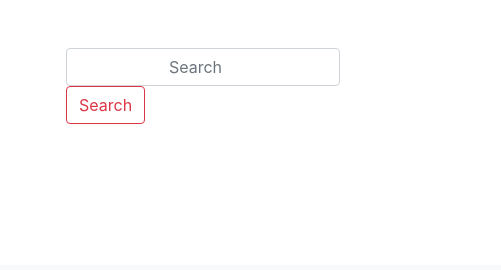
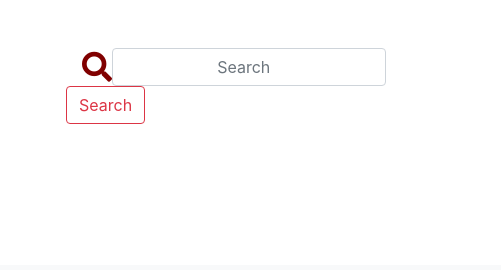
Before and after one commit to arjunregmi/spinalhouse, a plain HTML site: page index.html in a window 1280 px wide. Shown: the top 270 px of the page, 779-1280 px from the left. Drawn offline with nearby package versions, Linux system fonts and the light colour scheme.

Commit message:
uploaded website

```diff
--- a/index.html
+++ b/index.html
@@ -26,8 +26,10 @@
 
       </div>
       <div  class="col-lg-4 ">
+
         <form class="form-inline my-2 my-lg-0">
-          <input class="form-control mr-sm-2 text-center" type="search" placeholder="Search" aria-label="Search">
+            <i class="fa fa-search  ml-3" style="font-size:30px;color: maroon"></i>
+          <input class="form-control mr-sm-2 text-center" type="search" placeholder=" Search" aria-label="Search">
           <button class="btn btn-outline-danger my-2 my-sm-0" type="submit">Search</button>
         </form>
 
```
